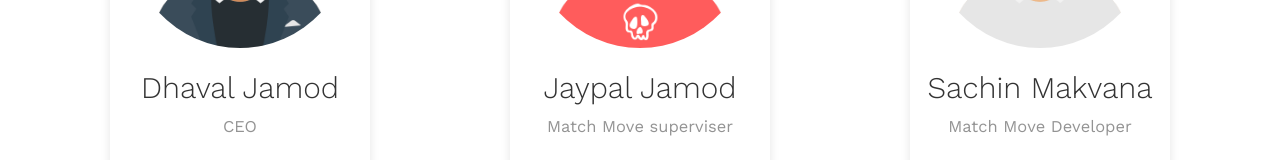
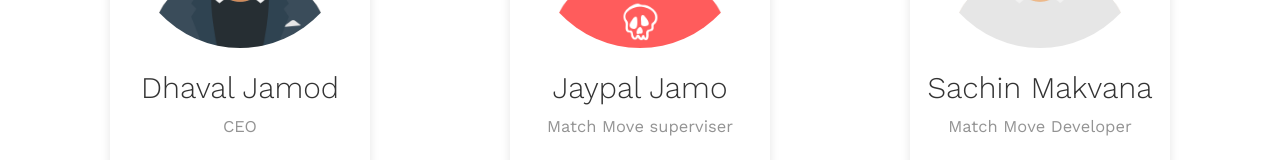
Before and after one commit to Avjamod/aloukikartworld, a React (Vite) app: page /About in a window 1280 px wide. Shown: the part 416-576 px from the top of the page. Built offline with nearby package versions, Linux system fonts and the light colour scheme; no server answers; a web font is replaced by a local one.

Commit message:
Update About.jsx

```diff
--- a/src/About.jsx
+++ b/src/About.jsx
@@ -118,7 +118,7 @@ const About = () => {
 
         <div class="team-member">
           <img src="/images/jaypal jamod.png" alt="Team Member 1" />
-          <h2>Jaypal Jamod</h2>
+          <h2>Jaypal Jamo</h2>
           <p>Match Move superviser</p>
           <div class="social-icons">
             <a
```
